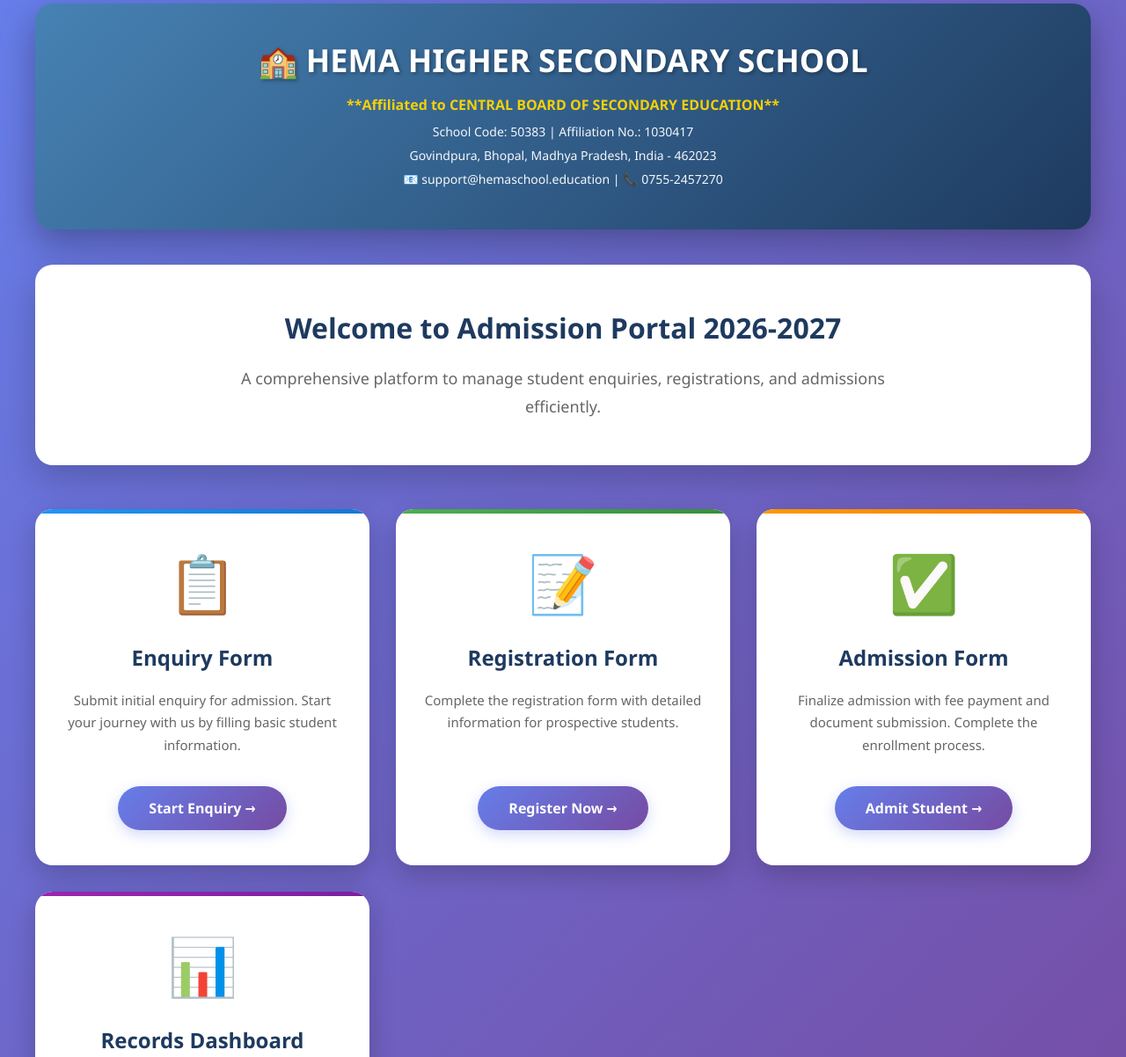
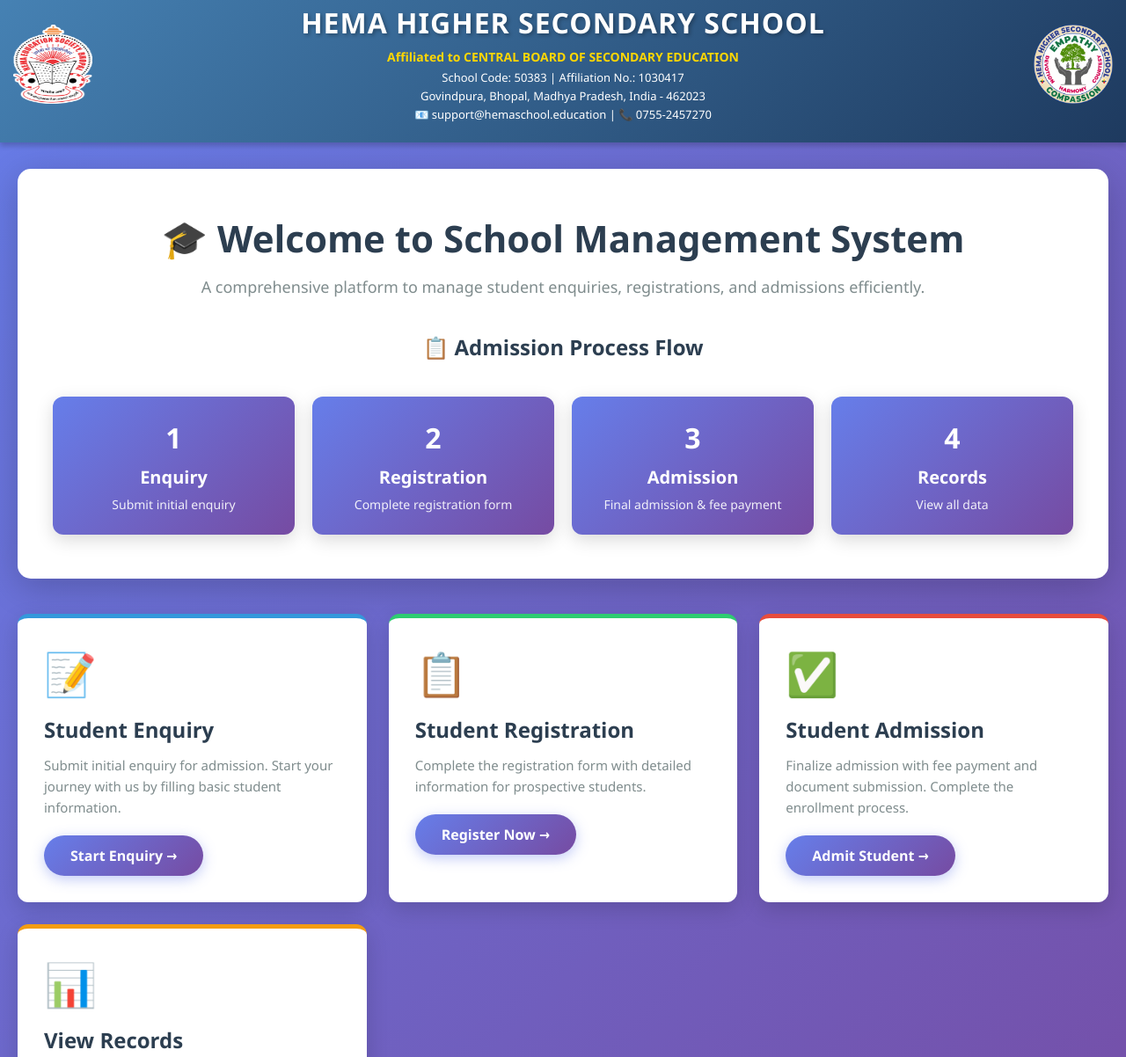
Before and after one commit to sdasgupta907-collab/Hemaschooladmission, a plain HTML site: page index.html in a window 1280 px wide. Shown: the part 16-1218 px from the top of the page at 88% size. Drawn offline with Linux system fonts and the light colour scheme.

Commit message:
index.html

```diff
--- a/index.html
+++ b/index.html
@@ -3,7 +3,7 @@
 <head>
     <meta charset="UTF-8">
     <meta name="viewport" content="width=device-width, initial-scale=1.0">
-    <title>HEMA Higher Secondary School - Admission Portal</title>
+    <title>HEMA School Management System - Dashboard</title>
     <style>
         * {
             margin: 0;
@@ -15,152 +15,246 @@
             font-family: 'Segoe UI', Tahoma, Geneva, Verdana, sans-serif;
             background: linear-gradient(135deg, #667eea 0%, #764ba2 100%);
             min-height: 100vh;
-            padding: 20px;
+            padding: 0;
+        }
+
+        .hema-school-header {
+            background: linear-gradient(135deg, #4682B4 0%, #1E3A5F 100%);
+            padding: 20px 15px;
+            margin: 0;
+            border-radius: 0;
+            box-shadow: 0 4px 6px rgba(0, 0, 0, 0.2);
+            -webkit-print-color-adjust: exact;
+            print-color-adjust: exact;
+            color-adjust: exact;
+        }
+
+        .header-content {
+            max-width: 1400px;
+            margin: 0 auto;
+            display: flex;
+            align-items: center;
+            justify-content: space-between;
+            gap: 20px;
+        }
+
+        .header-left-logo,
+        .header-right-logo {
+            flex-shrink: 0;
+        }
+
+        .logo-img {
+            width: 90px;
+            height: 90px;
+            display: block;
+        }
+
+        .header-center {
+            flex: 1;
+            text-align: center;
+            color: white;
+        }
+
+        .school-name {
+            font-size: 32px;
+            font-weight: bold;
+            color: white;
+            margin: 0 0 8px 0;
+            letter-spacing: 1px;
+            text-shadow: 2px 2px 4px rgba(0, 0, 0, 0.3);
+        }
+
+        .affiliation {
+            font-size: 14px;
+            color: #FFD700;
+            margin: 5px 0;
+            font-weight: 600;
+        }
+
+        .school-info {
+            font-size: 13px;
+            color: white;
+            margin: 3px 0;
+        }
+
+        @media (max-width: 768px) {
+            .header-content {
+                flex-direction: column;
+                text-align: center;
+            }
+
+            .school-name {
+                font-size: 24px;
+            }
+
+            .logo-img {
+                width: 70px;
+                height: 70px;
+            }
         }
 
         .container {
-            max-width: 1200px;
-            margin: 0 auto;
+            max-width: 1400px;
+            margin: 30px auto;
+            padding: 0 20px;
         }
 
-        .header {
-            background: linear-gradient(135deg, #4682B4 0%, #1E3A5F 100%);
-            color: white;
-            padding: 40px 30px;
+        .hero-section {
+            background: white;
+            border-radius: 15px;
+            padding: 50px 40px;
             text-align: center;
-            border-radius: 20px;
+            box-shadow: 0 10px 40px rgba(0, 0, 0, 0.2);
             margin-bottom: 40px;
-            box-shadow: 0 15px 40px rgba(0,0,0,0.3);
         }
 
-        .header h1 {
-            font-size: 36px;
+        .hero-section h1 {
+            font-size: 42px;
+            color: #2c3e50;
             margin-bottom: 15px;
-            font-weight: 700;
-            text-shadow: 2px 2px 4px rgba(0,0,0,0.3);
-        }
-
-        .header .affiliation {
-            font-size: 16px;
-            color: #FFD700;
-            font-weight: 600;
-            margin: 10px 0;
-        }
-
-        .header p {
-            font-size: 14px;
-            margin: 8px 0;
-            opacity: 0.95;
-        }
-
-        .welcome-section {
-            background: white;
-            padding: 50px 40px;
-            border-radius: 20px;
-            text-align: center;
-            margin-bottom: 50px;
-            box-shadow: 0 15px 40px rgba(0,0,0,0.2);
-        }
-
-        .welcome-section h2 {
-            font-size: 32px;
-            color: #1E3A5F;
-            margin-bottom: 20px;
             font-weight: 700;
         }
 
-        .welcome-section p {
+        .hero-section p {
             font-size: 18px;
-            color: #666;
-            line-height: 1.8;
-            max-width: 800px;
-            margin: 0 auto;
+            color: #7f8c8d;
+            margin-bottom: 30px;
+        }
+
+        .process-flow {
+            display: grid;
+            grid-template-columns: repeat(auto-fit, minmax(200px, 1fr));
+            gap: 20px;
+            margin-top: 40px;
+        }
+
+        .process-step {
+            background: linear-gradient(135deg, #667eea 0%, #764ba2 100%);
+            color: white;
+            padding: 25px 20px;
+            border-radius: 12px;
+            text-align: center;
+            box-shadow: 0 6px 20px rgba(0, 0, 0, 0.15);
+            transition: transform 0.3s, box-shadow 0.3s;
+        }
+
+        .process-step:hover {
+            transform: translateY(-5px);
+            box-shadow: 0 10px 30px rgba(0, 0, 0, 0.25);
+        }
+
+        .step-number {
+            font-size: 32px;
+            font-weight: bold;
+            margin-bottom: 10px;
+        }
+
+        .step-title {
+            font-size: 20px;
+            font-weight: 600;
+            margin-bottom: 8px;
+        }
+
+        .step-desc {
+            font-size: 14px;
+            opacity: 0.9;
         }
 
         .cards-grid {
             display: grid;
-            grid-template-columns: repeat(auto-fit, minmax(280px, 1fr));
-            gap: 30px;
-            margin-top: 40px;
+            grid-template-columns: repeat(auto-fit, minmax(300px, 1fr));
+            gap: 25px;
+            margin-top: 30px;
         }
 
         .card {
             background: white;
-            border-radius: 20px;
-            padding: 40px 30px;
-            text-align: center;
-            box-shadow: 0 10px 30px rgba(0,0,0,0.2);
-            transition: all 0.3s ease;
-            position: relative;
-            overflow: hidden;
+            border-radius: 12px;
+            padding: 30px;
+            box-shadow: 0 8px 25px rgba(0, 0, 0, 0.15);
+            transition: transform 0.3s, box-shadow 0.3s;
+            border-top: 5px solid;
         }
 
-        .card::before {
-            content: '';
-            position: absolute;
-            top: 0;
-            left: 0;
-            width: 100%;
-            height: 5px;
-            background: linear-gradient(90deg, #667eea 0%, #764ba2 100%);
+        .card:nth-child(1) {
+            border-top-color: #3498db;
+        }
+
+        .card:nth-child(2) {
+            border-top-color: #2ecc71;
+        }
+
+        .card:nth-child(3) {
+            border-top-color: #e74c3c;
+        }
+
+        .card:nth-child(4) {
+            border-top-color: #f39c12;
         }
 
         .card:hover {
-            transform: translateY(-15px);
-            box-shadow: 0 20px 50px rgba(0,0,0,0.3);
+            transform: translateY(-8px);
+            box-shadow: 0 15px 40px rgba(0, 0, 0, 0.25);
         }
 
         .card-icon {
-            font-size: 64px;
-            margin-bottom: 25px;
-            display: block;
+            font-size: 48px;
+            margin-bottom: 15px;
         }
 
         .card h3 {
             font-size: 24px;
-            color: #1E3A5F;
-            margin-bottom: 20px;
-            font-weight: 700;
+            color: #2c3e50;
+            margin-bottom: 12px;
         }
 
         .card p {
             font-size: 15px;
-            color: #666;
-            line-height: 1.7;
-            margin-bottom: 30px;
-            min-height: 80px;
+            color: #7f8c8d;
+            margin-bottom: 20px;
+            line-height: 1.6;
         }
 
-        .card a {
+        .card-button {
             display: inline-block;
+            padding: 12px 30px;
             background: linear-gradient(135deg, #667eea 0%, #764ba2 100%);
             color: white;
-            padding: 14px 35px;
-            border-radius: 30px;
             text-decoration: none;
+            border-radius: 25px;
             font-weight: 600;
-            font-size: 16px;
-            transition: all 0.3s ease;
-            box-shadow: 0 5px 15px rgba(102, 126, 234, 0.3);
+            transition: all 0.3s;
+            box-shadow: 0 4px 15px rgba(102, 126, 234, 0.4);
         }
 
-        .card a:hover {
+        .card-button:hover {
             transform: scale(1.05);
-            box-shadow: 0 8px 20px rgba(102, 126, 234, 0.5);
+            box-shadow: 0 6px 20px rgba(102, 126, 234, 0.6);
         }
 
-        .card-enquiry::before { background: linear-gradient(90deg, #2196F3, #1976D2); }
-        .card-registration::before { background: linear-gradient(90deg, #4CAF50, #388E3C); }
-        .card-admission::before { background: linear-gradient(90deg, #FF9800, #F57C00); }
-        .card-records::before { background: linear-gradient(90deg, #9C27B0, #7B1FA2); }
+        .footer {
+            text-align: center;
+            padding: 30px;
+            color: white;
+            margin-top: 50px;
+        }
+
+        .footer p {
+            font-size: 16px;
+            opacity: 0.9;
+        }
 
         @media (max-width: 768px) {
-            .header h1 {
-                font-size: 28px;
+            .hero-section h1 {
+                font-size: 32px;
             }
 
-            .welcome-section h2 {
-                font-size: 24px;
+            .hero-section {
+                padding: 30px 20px;
+            }
+
+            .process-flow {
+                grid-template-columns: 1fr;
             }
 
             .cards-grid {
@@ -170,49 +264,90 @@
     </style>
 </head>
 <body>
+
+    <div class="hema-school-header">
+        <div class="header-content">
+            <div class="header-left-logo">
+                <img src="school-logo.png" alt="HEMA Logo" class="logo-img">
+            </div>
+            <div class="header-center">
+                <h1 class="school-name">HEMA HIGHER SECONDARY SCHOOL</h1>
+                <p class="affiliation"><strong>Affiliated to CENTRAL BOARD OF SECONDARY EDUCATION</strong></p>
+                <p class="school-info">School Code: 50383 | Affiliation No.: 1030417</p>
+                <p class="school-info">Govindpura, Bhopal, Madhya Pradesh, India - 462023</p>
+                <p class="school-info">📧 support@hemaschool.education | 📞 0755-2457270</p>
+            </div>
+            <div class="header-right-logo">
+                <img src="empathy-logo.png" alt="Empathy Logo" class="logo-img">
+            </div>
+        </div>
+    </div>
+
     <div class="container">
-        <div class="header">
-            <h1>🏫 HEMA HIGHER SECONDARY SCHOOL</h1>
-            <p class="affiliation">**Affiliated to CENTRAL BOARD OF SECONDARY EDUCATION**</p>
-            <p>School Code: 50383 | Affiliation No.: 1030417</p>
-            <p>Govindpura, Bhopal, Madhya Pradesh, India - 462023</p>
-            <p>📧 support@hemaschool.education | 📞 0755-2457270</p>
-        </div>
+        <div class="hero-section">
+            <h1>🎓 Welcome to School Management System</h1>
+            <p>A comprehensive platform to manage student enquiries, registrations, and admissions efficiently.</p>
 
-        <div class="welcome-section">
-            <h2>Welcome to Admission Portal 2026-2027</h2>
-            <p>A comprehensive platform to manage student enquiries, registrations, and admissions efficiently.</p>
+            <h2 style="margin-top: 40px; margin-bottom: 20px; color: #2c3e50;">📋 Admission Process Flow</h2>
+            <div class="process-flow">
+                <div class="process-step">
+                    <div class="step-number">1</div>
+                    <div class="step-title">Enquiry</div>
+                    <div class="step-desc">Submit initial enquiry</div>
+                </div>
+                <div class="process-step">
+                    <div class="step-number">2</div>
+                    <div class="step-title">Registration</div>
+                    <div class="step-desc">Complete registration form</div>
+                </div>
+                <div class="process-step">
+                    <div class="step-number">3</div>
+                    <div class="step-title">Admission</div>
+                    <div class="step-desc">Final admission & fee payment</div>
+                </div>
+                <div class="process-step">
+                    <div class="step-number">4</div>
+                    <div class="step-title">Records</div>
+                    <div class="step-desc">View all data</div>
+                </div>
+            </div>
         </div>
 
         <div class="cards-grid">
-            <div class="card card-enquiry">
-                <span class="card-icon">📋</span>
-                <h3>Enquiry Form</h3>
+            <div class="card">
+                <div class="card-icon">📝</div>
+                <h3>Student Enquiry</h3>
                 <p>Submit initial enquiry for admission. Start your journey with us by filling basic student information.</p>
-                <a href="enquiry-page1-CONNECTED.html">Start Enquiry →</a>
+                <a href="enquiry-page1-CONNECTED.html" class="card-button">Start Enquiry →</a>
             </div>
 
-            <div class="card card-registration">
-                <span class="card-icon">📝</span>
-                <h3>Registration Form</h3>
+            <div class="card">
+                <div class="card-icon">📋</div>
+                <h3>Student Registration</h3>
                 <p>Complete the registration form with detailed information for prospective students.</p>
-                <a href="registration-CONNECTED.html">Register Now →</a>
+                <a href="registration-CONNECTED.html" class="card-button">Register Now →</a>
             </div>
 
-            <div class="card card-admission">
-                <span class="card-icon">✅</span>
-                <h3>Admission Form</h3>
+            <div class="card">
+                <div class="card-icon">✅</div>
+                <h3>Student Admission</h3>
                 <p>Finalize admission with fee payment and document submission. Complete the enrollment process.</p>
-                <a href="admission-CONNECTED.html">Admit Student →</a>
+                <a href="admission-CONNECTED.html" class="card-button">Admit Student →</a>
             </div>
 
-            <div class="card card-records">
-                <span class="card-icon">📊</span>
-                <h3>Records Dashboard</h3>
+            <div class="card">
+                <div class="card-icon">📊</div>
+                <h3>View Records</h3>
                 <p>Access and manage all enquiry, registration, and admission records in one place.</p>
-                <a href="data-CONNECTED.html">View Data →</a>
+                <a href="data-CONNECTED.html" class="card-button">View Data →</a>
             </div>
         </div>
+
+        <div class="footer">
+            <p>© 2026-2027 HEMA Higher Secondary School | All Rights Reserved</p>
+            <p>Powered by School Management System</p>
+        </div>
     </div>
+
 </body>
 </html>
```
